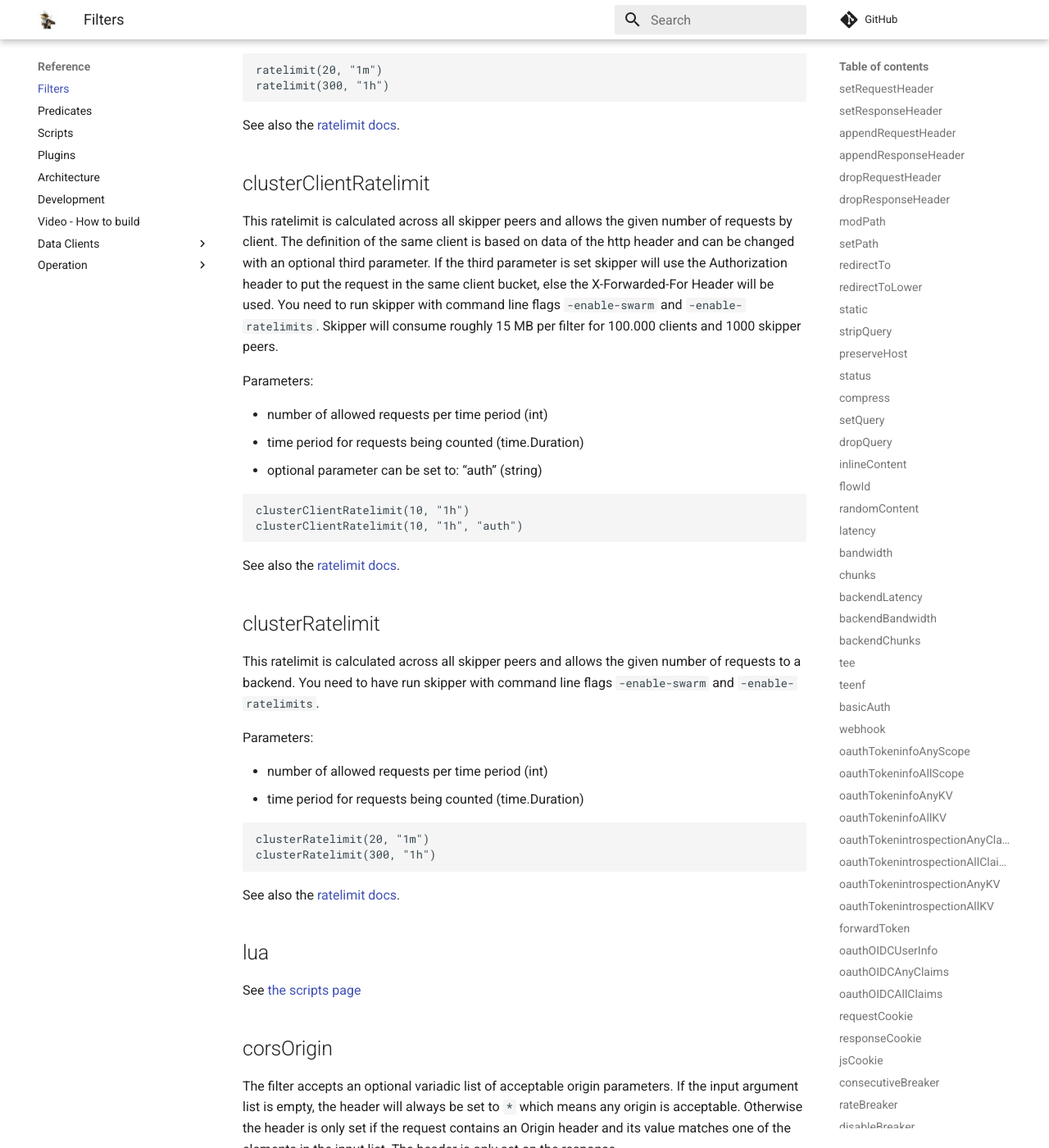
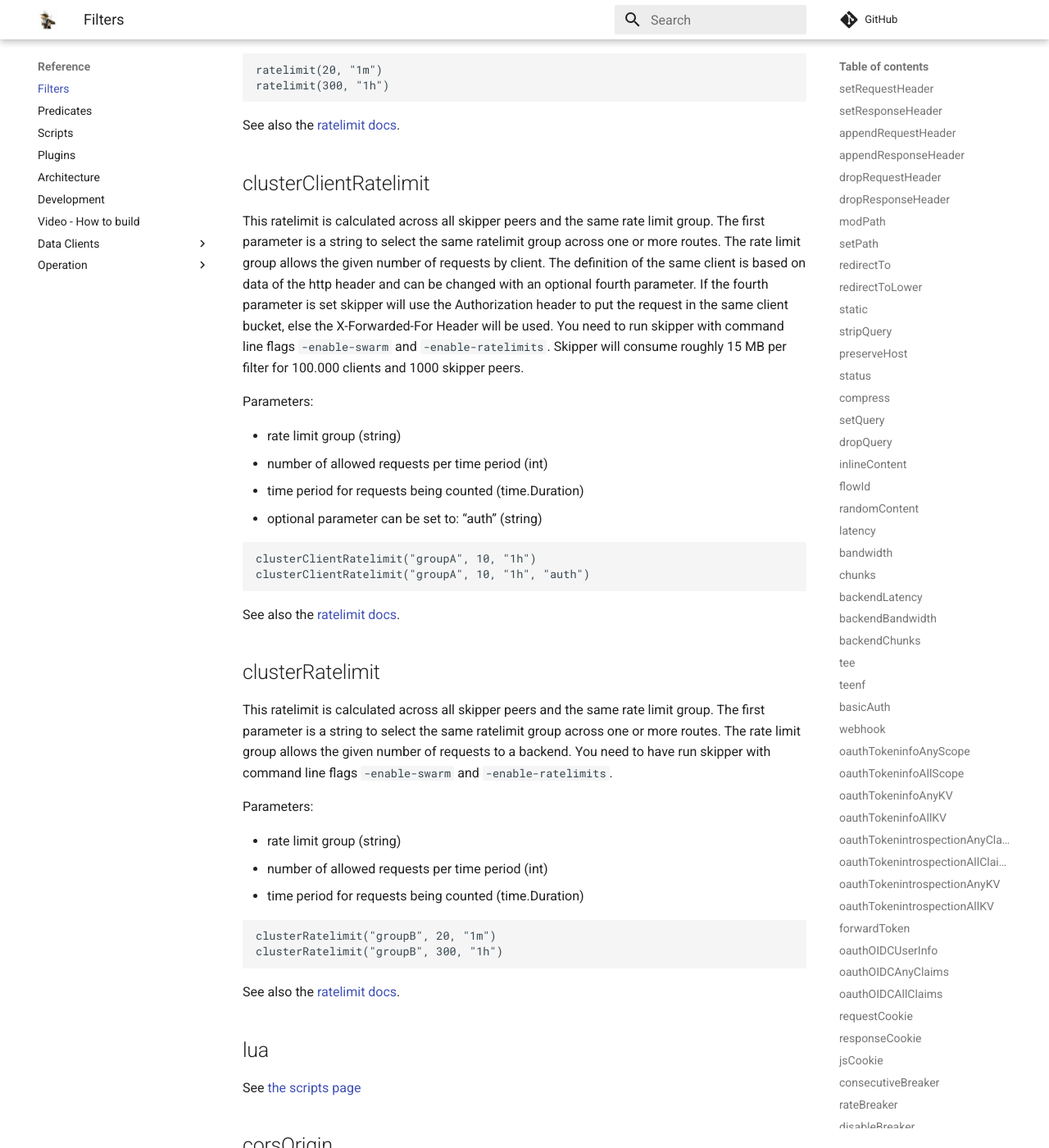
Before and after one commit to zalando/skipper, an MkDocs documentation site: the page built from docs/reference/filters.md, in a window 1280 px wide and 1400 px high, scrolled down 16918 px. Shown: the whole window at 82% size. Built offline with MkDocs 1.6.1 and Material for MkDocs 9.7.7, drawn with Linux system fonts in a browser that asks for light colours; comment, search, counter and statistics services are not loaded.

Commit message:
add docs
Signed-off-by: Sandor Szücs <sandor.szuecs@zalando.de>

````diff
--- a/docs/reference/filters.md
+++ b/docs/reference/filters.md
@@ -764,43 +764,50 @@ See also the [ratelimit docs](https://godoc.org/github.com/zalando/skipper/ratel
 
 ## clusterClientRatelimit
 
-This ratelimit is calculated across all skipper peers and allows the
-given number of requests by client. The definition of the same client
-is based on data of the http header and can be changed with an
-optional third parameter. If the third parameter is set skipper will
-use the Authorization header to put the request in the same client
-bucket, else the X-Forwarded-For Header will be used.  You need to run
-skipper with command line flags `-enable-swarm` and
+This ratelimit is calculated across all skipper peers and the same
+rate limit group. The first parameter is a string to select the same
+ratelimit group across one or more routes.  The rate limit group
+allows the given number of requests by client. The definition of the
+same client is based on data of the http header and can be changed
+with an optional fourth parameter. If the fourth parameter is set
+skipper will use the Authorization header to put the request in the
+same client bucket, else the X-Forwarded-For Header will be used.  You
+need to run skipper with command line flags `-enable-swarm` and
 `-enable-ratelimits`. Skipper will consume roughly 15 MB per filter
 for 100.000 clients and 1000 skipper peers.
 
 Parameters:
 
+* rate limit group (string)
 * number of allowed requests per time period (int)
 * time period for requests being counted (time.Duration)
 * optional parameter can be set to: "auth" (string)
 
 ```
-clusterClientRatelimit(10, "1h")
-clusterClientRatelimit(10, "1h", "auth")
+clusterClientRatelimit("groupA", 10, "1h")
+clusterClientRatelimit("groupA", 10, "1h", "auth")
 ```
 
 See also the [ratelimit docs](https://godoc.org/github.com/zalando/skipper/ratelimit).
 
 ## clusterRatelimit
 
-This ratelimit is calculated across all skipper peers and allows the
-given number of requests to a backend. You need to have run skipper
-with command line flags `-enable-swarm` and `-enable-ratelimits`.
+This ratelimit is calculated across all skipper peers and the same
+rate limit group. The first parameter is a string to select the same
+ratelimit group across one or more routes.  The rate limit group
+allows the given number of requests to a backend. You need to have run
+skipper with command line flags `-enable-swarm` and
+`-enable-ratelimits`.
 
 Parameters:
 
+* rate limit group (string)
 * number of allowed requests per time period (int)
 * time period for requests being counted (time.Duration)
 
 ```
-clusterRatelimit(20, "1m")
-clusterRatelimit(300, "1h")
+clusterRatelimit("groupB", 20, "1m")
+clusterRatelimit("groupB", 300, "1h")
 ```
 
 See also the [ratelimit docs](https://godoc.org/github.com/zalando/skipper/ratelimit).
````
Also changed, not shown: docs/tutorials/ratelimit.md (+14 -10 lines).
